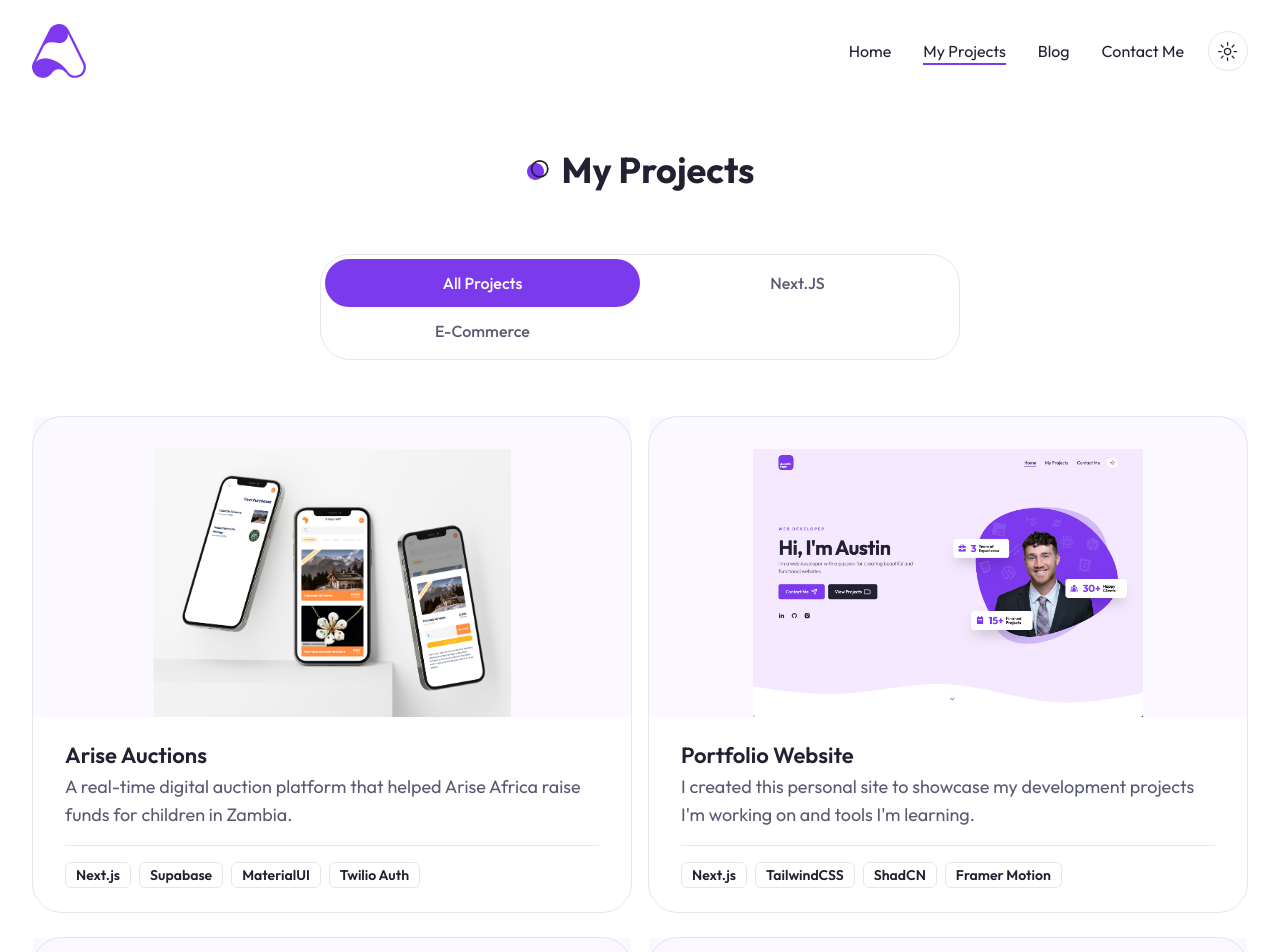
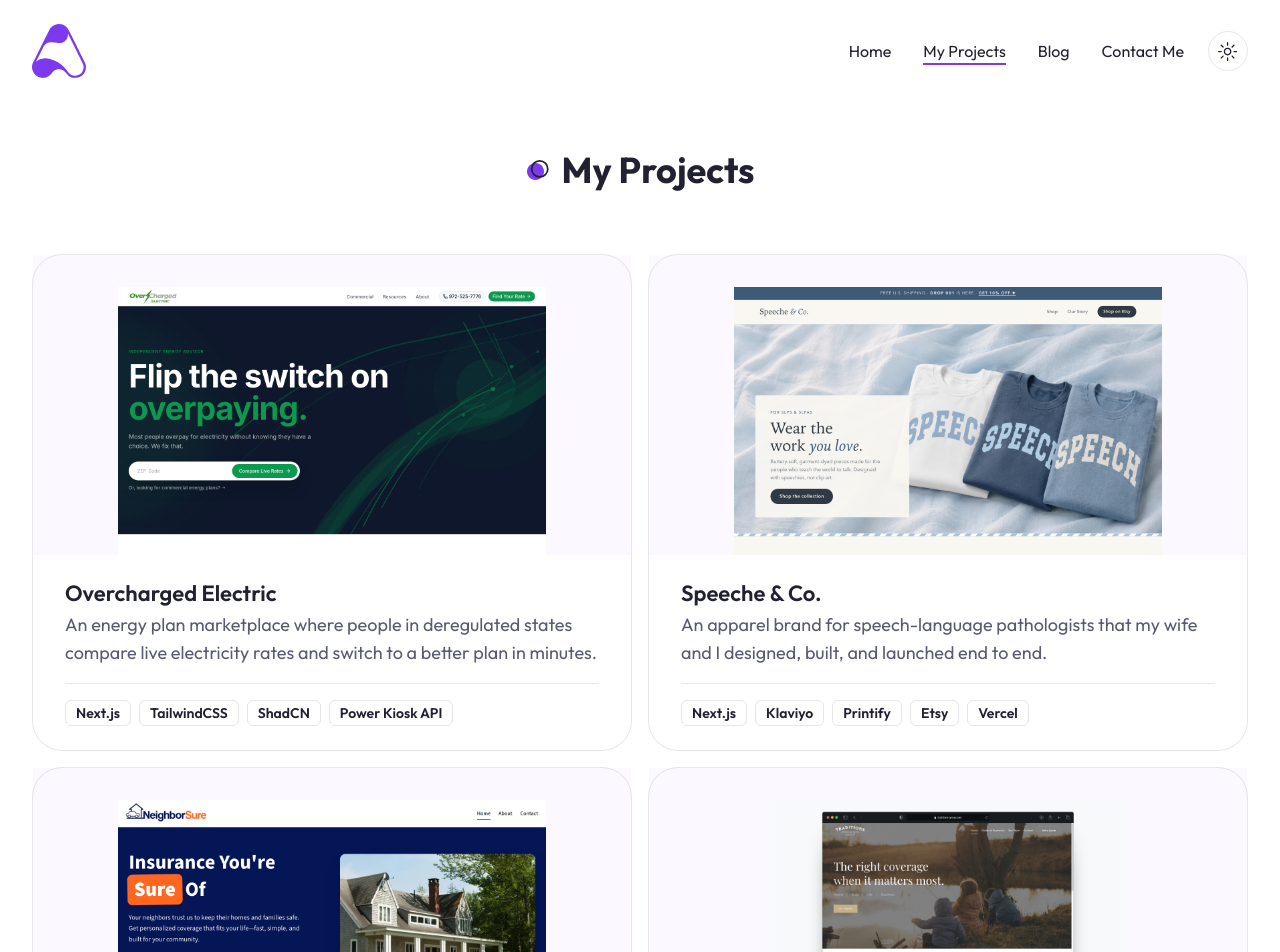
Before and after one commit to austinfarr/austin-portfolio, a Next.js app: page /projects in a window 1280 px wide. Shown: the top 952 px of the page. Built offline with nearby package versions, Linux system fonts and the light colour scheme.

Commit message:
refactor: remove category tabs from projects page
With six projects almost all in one category, the filter added no value
and the tab layout wrapped badly. The page now renders a simple grid,
newest projects first, as a server component.

```diff
--- a/app/projects/page.jsx
+++ b/app/projects/page.jsx
@@ -1,72 +1,8 @@
-"use client";
-
 import ProjectCard from "@/components/ProjectCard";
-import { Tabs, TabsContent, TabsList, TabsTrigger } from "@/components/ui/tabs";
-import { useState } from "react";
 import { projectData } from "@/lib/projectData";
 
-//   {
-//     image: "/work/AriseAfricaMockup.png",
-//     category: "React",
-//     name: "Arise Auctions",
-//     short_description:
-//       "Designed and deployed a real-time auction application to enhance Arise Africa's donor engagement for the benefit of Zambia's youth.",
-//     long_description:
-//       "Designed and deployed a real-time auction application to enhance Arise Africa's donor engagement for the benefit of Zambia's youth.",
-//     tools: ["Next.js", "Supabase", "MaterialUI", "Twilio Auth"],
-//     link: "/",
-//     github: "/",
-//   },
-//   {
-//     image: "/work/PortfolioSite.png",
-//     category: "Next.js",
-//     name: "Portfolio Website",
-//     short_description:
-//       "Designed and deployed a real-time auction application to enhance Arise Africa's donor engagement for the benefit of Zambia's youth.",
-//     long_description:
-//       "Designed and deployed a real-time auction application to enhance Arise Africa's donor engagement for the benefit of Zambia's youth.",
-//     tools: ["Next.js", "TailwindCSS", "ShadCN", "Framer Motion"],
-//     link: "/",
-//     github: "/",
-//   },
-//   // {
-//   //   image: "/work/2.png",
-//   //   category: "Next.js",
-//   //   name: "Nexa Website",
-//   //   description: "Lorum ipsum dolor sit amet, consectetur adipiscing elit.",
-//   //   link: "/",
-//   //   github: "/",
-//   // },
-//   // {
-//   //   image: "/work/1.png",
-//   //   category: "Next.js",
-//   //   name: "Nexa Website",
-//   //   description: "Lorum ipsum dolor sit amet, consectetur adipiscing elit.",
-//   //   link: "/",
-//   //   github: "/",
-//   // },
-// ];
-//remove category duplicates
-const uniqueCategories = [
-  "all projects",
-  ...new Set(projectData.map((project) => project.category)),
-];
-console.log(uniqueCategories);
-
-const numberOfCategories = uniqueCategories.length;
-const numCols = `md:grid-cols-${numberOfCategories}`;
-
 const ProjectsPage = () => {
-  const [categories, setCategories] = useState(uniqueCategories);
-  const [category, setCategory] = useState("all projects");
-
-  const filteredProjects = projectData.filter((project) => {
-    if (category === "all projects") {
-      return project;
-    } else {
-      return project.category === category;
-    }
-  });
+  const projects = [...projectData].sort((a, b) => b.id - a.id);
 
   return (
     <section className="min-h-screen pt-12">
@@ -74,33 +10,11 @@
         <h2 className="section-title mb-8 xl:mb-16 text-center mx-auto ">
           My Projects
         </h2>
-        <Tabs defaultValue={category} className="mb-24 xl:mb-48">
-          <TabsList
-            className={`w-full grid h-full md:grid-cols-2 lg:max-w-[640px] mb-12 mx-auto md:border dark:border-foreground/20`}
-          >
-            {categories.map((category, index) => {
-              return (
-                <TabsTrigger
-                  onClick={() => setCategory(category)}
-                  key={index}
-                  value={category}
-                  className="capitalize min-w-[162px]"
-                >
-                  {category}
-                </TabsTrigger>
-              );
-            })}
-          </TabsList>
-          <div className="text-lg xl:mt-8 grid grid-cols-1 lg:grid-cols-2 gap-4">
-            {filteredProjects.map((project, index) => {
-              return (
-                <TabsContent key={index} value={category}>
-                  <ProjectCard project={project} />
-                </TabsContent>
-              );
-            })}
-          </div>
-        </Tabs>
+        <div className="text-lg mb-24 xl:mb-48 grid grid-cols-1 lg:grid-cols-2 gap-4">
+          {projects.map((project) => (
+            <ProjectCard key={project.id} project={project} />
+          ))}
+        </div>
       </div>
     </section>
   );
```
